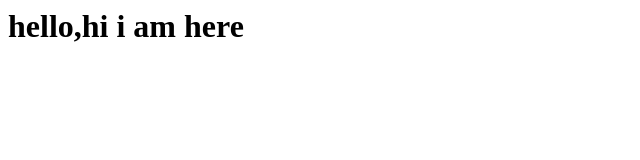
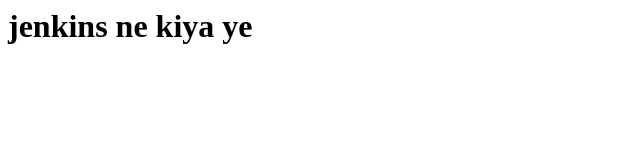
Before and after one commit to sankalpg0/jenkins, a plain HTML site: page index.html in a window 1280 px wide. Shown: the whole page, without its empty margins (0-640 px from the left). Drawn offline with Linux system fonts and the light colour scheme.

Commit message:
jenkins changes

```diff
--- a/index.html
+++ b/index.html
@@ -1 +1 @@
-<h1>hello,hi i am here</h1>
+<h1>jenkins ne kiya ye</h1>
```
